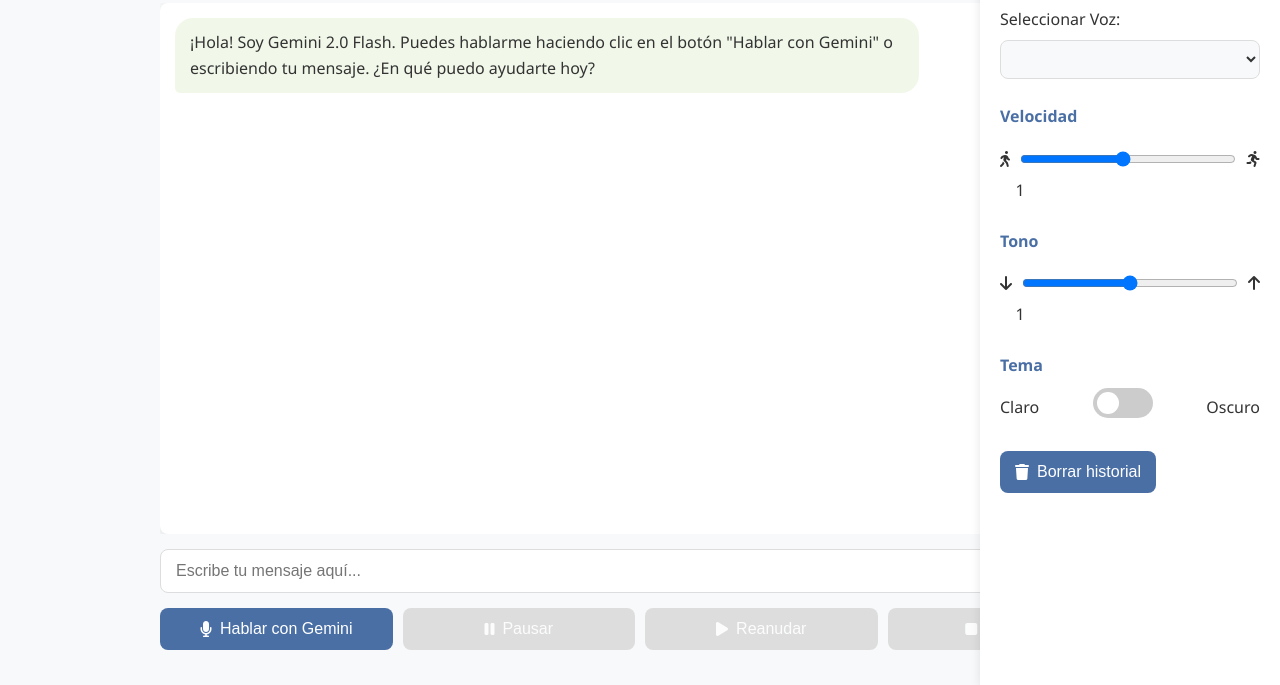
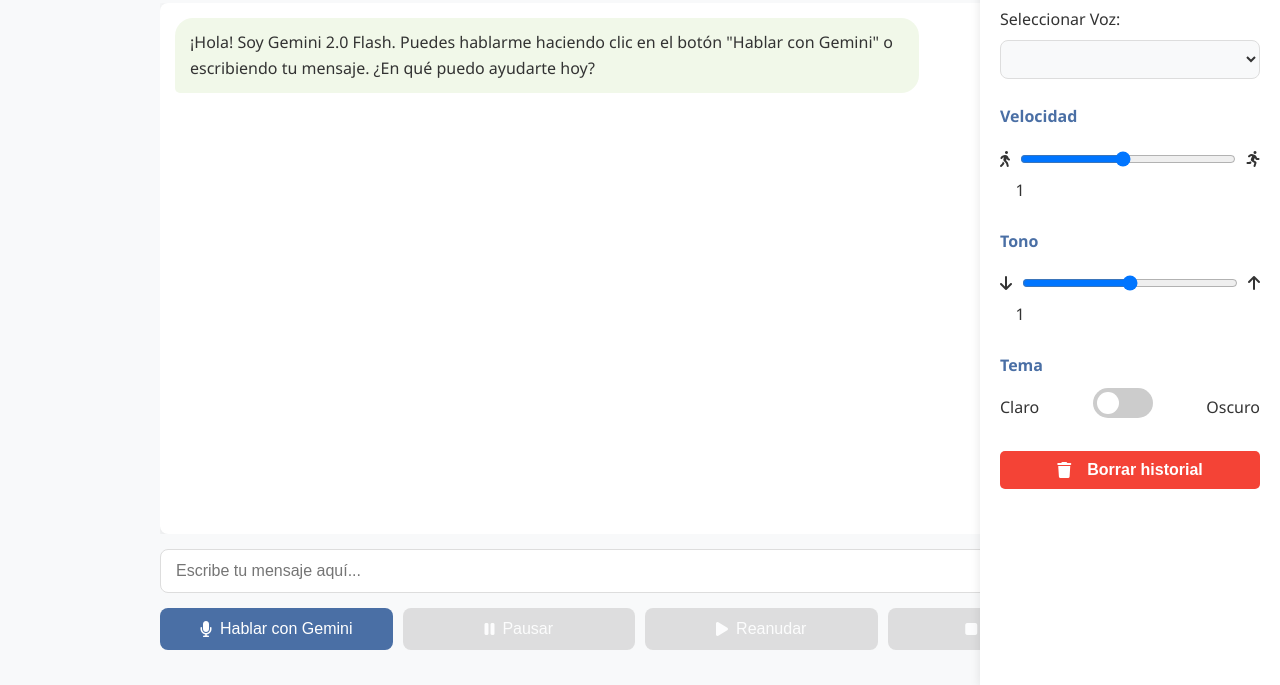
Before and after one commit to joe-696/voicebot, a plain HTML site: page index.html in a window 1280 px wide. Both pictures are taken after a click on the button 1102 px from the left and 58 px from the top of the page. Shown: the part 115-800 px from the top of the page. Drawn offline with nearby package versions, Linux system fonts and the light colour scheme; no server answers.

Commit message:
Update styles.css

```diff
--- a/styles.css
+++ b/styles.css
@@ -398,3 +398,37 @@ input:checked + .slider:before {
         max-width: 90%;
     }
 }
+
+
+
+
+/* Añade estos estilos a tu archivo styles.css existente */
+
+.config-section button.control-button {
+    width: 100%;
+    padding: 10px;
+    margin-top: 10px;
+    border: none;
+    border-radius: 5px;
+    background-color: #f44336;
+    color: white;
+    cursor: pointer;
+    font-weight: bold;
+    transition: background-color 0.3s;
+    display: flex;
+    align-items: center;
+    justify-content: center;
+    gap: 8px;
+}
+
+.config-section button.control-button:hover {
+    background-color: #d32f2f;
+}
+
+[data-theme="dark"] .config-section button.control-button {
+    background-color: #b71c1c;
+}
+
+[data-theme="dark"] .config-section button.control-button:hover {
+    background-color: #d32f2f;
+}
```
